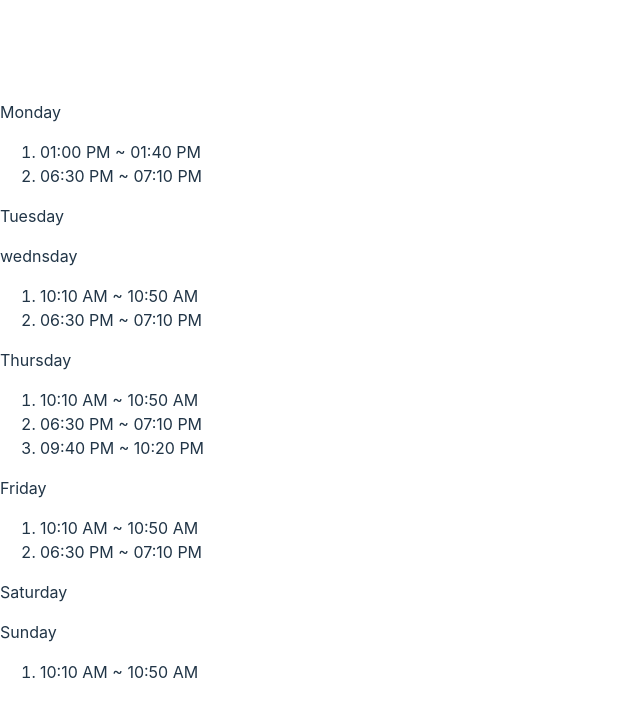
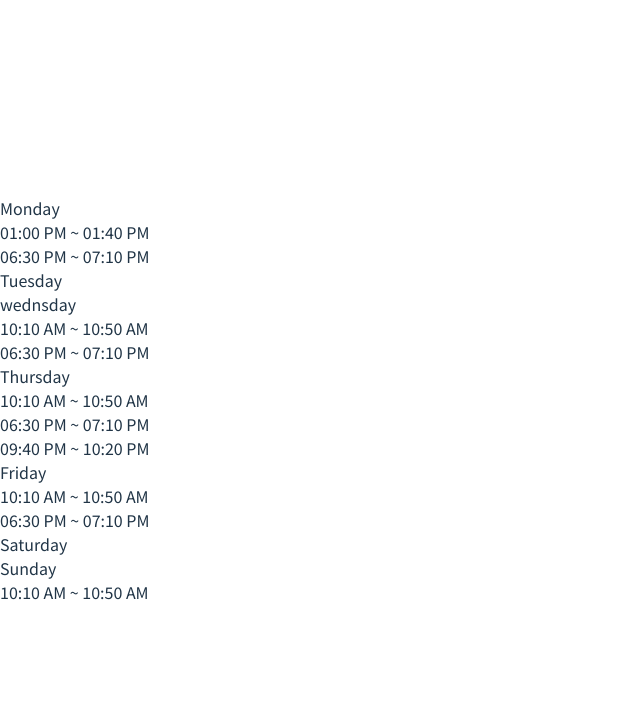
Before and after one commit to hyebinjo/wanted-pre-onboarding-engall-schedule, a React (Vite) app: page / in a window 1280 px wide. Shown: the top 716 px of the page, without its empty margins (0-640 px from the left). Built offline with nearby package versions, Linux system fonts and the light colour scheme.

Commit message:
style: Create GlobalStyle

```diff
--- a/src/App.tsx
+++ b/src/App.tsx
@@ -1,15 +1,19 @@
 import { BrowserRouter, Route, Routes } from 'react-router-dom';
+import { GlobalStyle } from './styles/GlobalStyle';
 import Add from './pages/Add';
 import Schedule from './pages/Schedule';
 
 function App() {
   return (
+    <>
+      <GlobalStyle />
       <BrowserRouter>
         <Routes>
           <Route path="/" element={<Schedule />} />
           <Route path="/add" element={<Add />} />
         </Routes>
       </BrowserRouter>
+    </>
   );
 }
 
--- /dev/null
+++ b/src/styles/GlobalStyle.tsx
@@ -0,0 +1,49 @@
+import { createGlobalStyle } from 'styled-components';
+
+export const GlobalStyle = createGlobalStyle`
+@import url('https://fonts.googleapis.com/css2?family=Source+Sans+Pro:wght@300;400&display=swap');
+@import url('https://fonts.googleapis.com/css2?family=Noto+Sans+KR&display=swap');
+html, body, div, span, applet, object, iframe,
+h1, h2, h3, h4, h5, h6, p, blockquote, pre,
+a, abbr, acronym, address, big, cite, code,
+del, dfn, em, img, ins, kbd, q, s, samp,
+small, strike, strong, sub, sup, tt, var,
+b, u, i, center,
+dl, dt, dd, ol, ul, li,
+fieldset, form, label, legend,
+table, caption, tbody, tfoot, thead, tr, th, td,
+article, aside, canvas, details, embed,
+figure, figcaption, footer, header, hgroup,
+menu, nav, output, ruby, section, summary,
+time, mark, audio, video {
+    margin: 0;
+    padding: 0;
+    border: 0;
+    font-size: 100%;
+    font-family: 'Source Sans Pro', sans-serif;
+    font-family: 'Noto Sans KR', sans-serif;
+    vertical-align: baseline;
+    box-sizing: border-box;
+}
+/* HTML5 display-role reset for older browsers */
+article, aside, details, figcaption, figure,
+footer, header, hgroup, menu, nav, section {
+    display: block;
+}
+body {}
+ol, ul {
+    list-style: none;
+}
+blockquote, q {
+    quotes: none;
+}
+blockquote:before, blockquote:after,
+q:before, q:after {
+    content: '';
+    content: none;
+}
+table {
+    border-collapse: collapse;
+    border-spacing: 0;
+}
+`;
```
Lines whose indentation alone changed are shown as unchanged.
